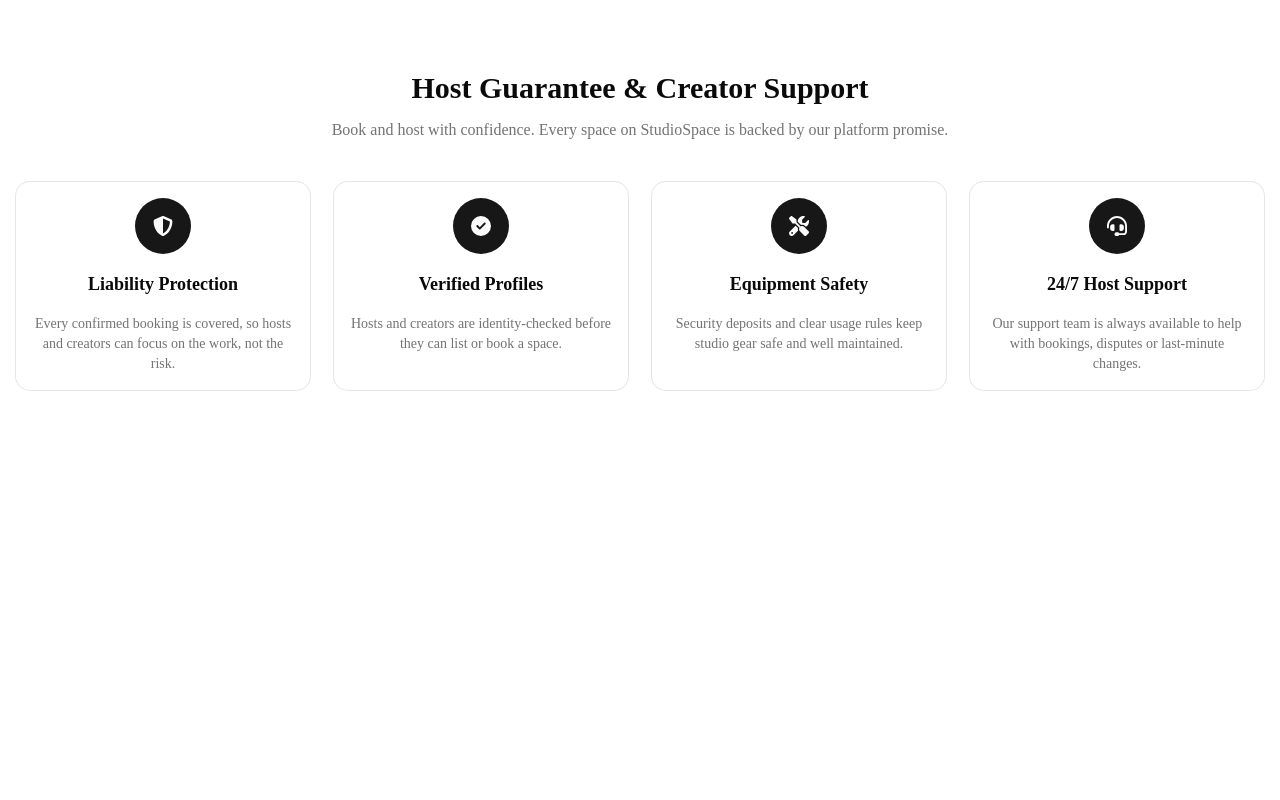
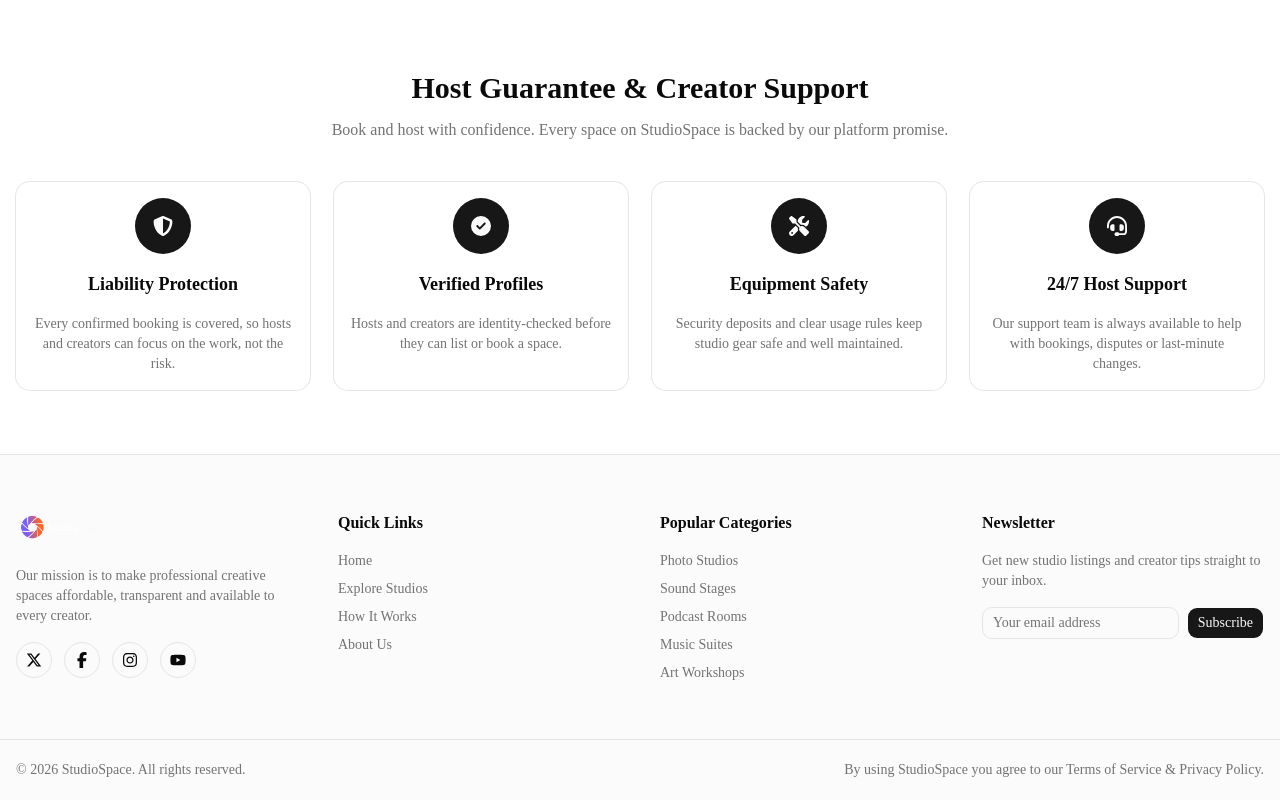
Before and after one commit to farhad-alom/studioSpace-client, a Next.js app: page / in a window 1280 px wide. Shown: the part 1843-2643 px from the top of the page. Before the commit the page ends 2297 px from the top, so only its background shows below. Built offline with nearby package versions, Linux system fonts and the light colour scheme; no server answers.

Commit message:
Footer add

```diff
--- a/src/app/layout.tsx
+++ b/src/app/layout.tsx
@@ -3,6 +3,9 @@ import { Geist, Geist_Mono } from "next/font/google";
 import "./globals.css";
 import { Providers } from "@/components/providers";
 import Navbar from "@/components/Navbar";
+
+import { Toaster } from "sonner";
+import Footer from "@/components/Footer";
 
 const geistSans = Geist({
   variable: "--font-geist-sans",
@@ -29,6 +32,8 @@ export default function RootLayout({ children }: LayoutProps<"/">) {
         <Providers>
           <Navbar></Navbar>
           {children}
+          <Footer />
+          <Toaster richColors position="top-right" />
 
         </Providers>
       </body>
--- a/src/app/page.tsx
+++ b/src/app/page.tsx
@@ -5,6 +5,7 @@ import HowItWorks from "@/components/HowItWorks";
 import FeaturedStudios from "@/components/FeaturedStudio";
 
 import HostGuarantee from "@/components/HostGuarantee";
+
 
 
 export default function Home() {
@@ -19,6 +20,9 @@ export default function Home() {
 
         <HowItWorks />
         <HostGuarantee />
+
+
+
       </main>
     </div>
   );
--- /dev/null
+++ b/src/components/Footer.tsx
@@ -0,0 +1,138 @@
+"use client";
+
+import { useState } from "react";
+import Link from "next/link";
+import Image from "next/image";
+import { toast } from "sonner";
+import { FaXTwitter, FaFacebookF, FaInstagram, FaYoutube } from "react-icons/fa6";
+import { Button } from "@/components/ui/button";
+import { Input } from "@/components/ui/input";
+
+const QUICK_LINKS = [
+    { label: "Home", href: "/" },
+    { label: "Explore Studios", href: "/studios" },
+    { label: "How It Works", href: "/#how-it-works" },
+    { label: "About Us", href: "/about-us" },
+];
+
+const CATEGORIES = [
+    { label: "Photo Studios", value: "Photo Studio" },
+    { label: "Sound Stages", value: "Film Stage" },
+    { label: "Podcast Rooms", value: "Podcast Lounge" },
+    { label: "Music Suites", value: "Music Suite" },
+    { label: "Art Workshops", value: "Workshop" },
+];
+
+const SOCIALS = [
+    { label: "X", icon: FaXTwitter, href: "https://x.com" },
+    { label: "Facebook", icon: FaFacebookF, href: "https://facebook.com" },
+    { label: "Instagram", icon: FaInstagram, href: "https://instagram.com" },
+    { label: "YouTube", icon: FaYoutube, href: "https://youtube.com" },
+];
+
+export default function Footer() {
+    const [email, setEmail] = useState("");
+
+    const handleSubscribe = (e: React.FormEvent) => {
+        e.preventDefault();
+        if (!/^\S+@\S+\.\S+$/.test(email)) {
+            toast.error("Please enter a valid email address.");
+            return;
+        }
+        toast.success("Subscribed! Fresh studio updates are on the way.");
+        setEmail("");
+    };
+
+    return (
+        <footer className="border-t bg-muted/40">
+            <div className="mx-auto grid max-w-7xl gap-10 px-4 py-14 sm:grid-cols-2 lg:grid-cols-4">
+                {/* Brand */}
+                <div className="space-y-4">
+                    <Link href="/" className="inline-block">
+                        <Image
+                            src="/nav-logo.png"
+                            alt="StudioSpace Logo"
+                            width={160}
+                            height={40}
+                            className="h-8 w-auto rounded-md"
+                        />
+                    </Link>
+                    <p className="text-sm text-muted-foreground">
+                        Our mission is to make professional creative spaces affordable, transparent and
+                        available to every creator.
+                    </p>
+                    <div className="flex gap-3">
+                        {SOCIALS.map(({ label, icon: Icon, href }) => (
+                            <a
+                                key={label}
+                                href={href}
+                                target="_blank"
+                                rel="noopener noreferrer"
+                                aria-label={label}
+                                className="flex h-9 w-9 items-center justify-center rounded-full border transition-colors hover:bg-primary hover:text-primary-foreground"
+                            >
+                                <Icon />
+                            </a>
+                        ))}
+                    </div>
+                </div>
+
+                {/* Quick Links */}
+                <div>
+                    <h3 className="mb-4 font-semibold">Quick Links</h3>
+                    <ul className="space-y-2 text-sm text-muted-foreground">
+                        {QUICK_LINKS.map((l) => (
+                            <li key={l.label}>
+                                <Link href={l.href} className="transition-colors hover:text-foreground">
+                                    {l.label}
+                                </Link>
+                            </li>
+                        ))}
+                    </ul>
+                </div>
+
+                {/* Categories */}
+                <div>
+                    <h3 className="mb-4 font-semibold">Popular Categories</h3>
+                    <ul className="space-y-2 text-sm text-muted-foreground">
+                        {CATEGORIES.map((c) => (
+                            <li key={c.value}>
+                                <Link
+                                    href={`/studios?category=${encodeURIComponent(c.value)}`}
+                                    className="transition-colors hover:text-foreground"
+                                >
+                                    {c.label}
+                                </Link>
+                            </li>
+                        ))}
+                    </ul>
+                </div>
+
+                {/* Newsletter */}
+                <div>
+                    <h3 className="mb-4 font-semibold">Newsletter</h3>
+                    <p className="mb-4 text-sm text-muted-foreground">
+                        Get new studio listings and creator tips straight to your inbox.
+                    </p>
+                    <form onSubmit={handleSubscribe} className="flex flex-col gap-2 sm:flex-row lg:flex-col xl:flex-row">
+                        <Input
+                            type="email"
+                            placeholder="Your email address"
+                            value={email}
+                            onChange={(e) => setEmail(e.target.value)}
+                        />
+                        <Button type="submit">Subscribe</Button>
+                    </form>
+                </div>
+            </div>
+
+            {/* Bottom bar */}
+            <div className="border-t">
+                <div className="mx-auto flex max-w-7xl flex-col items-center justify-between gap-2 px-4 py-5 text-sm text-muted-foreground sm:flex-row">
+                    <p>© {new Date().getFullYear()} StudioSpace. All rights reserved.</p>
+                    <p>By using StudioSpace you agree to our Terms of Service & Privacy Policy.</p>
+                </div>
+            </div>
+        </footer>
+    );
+}
```
